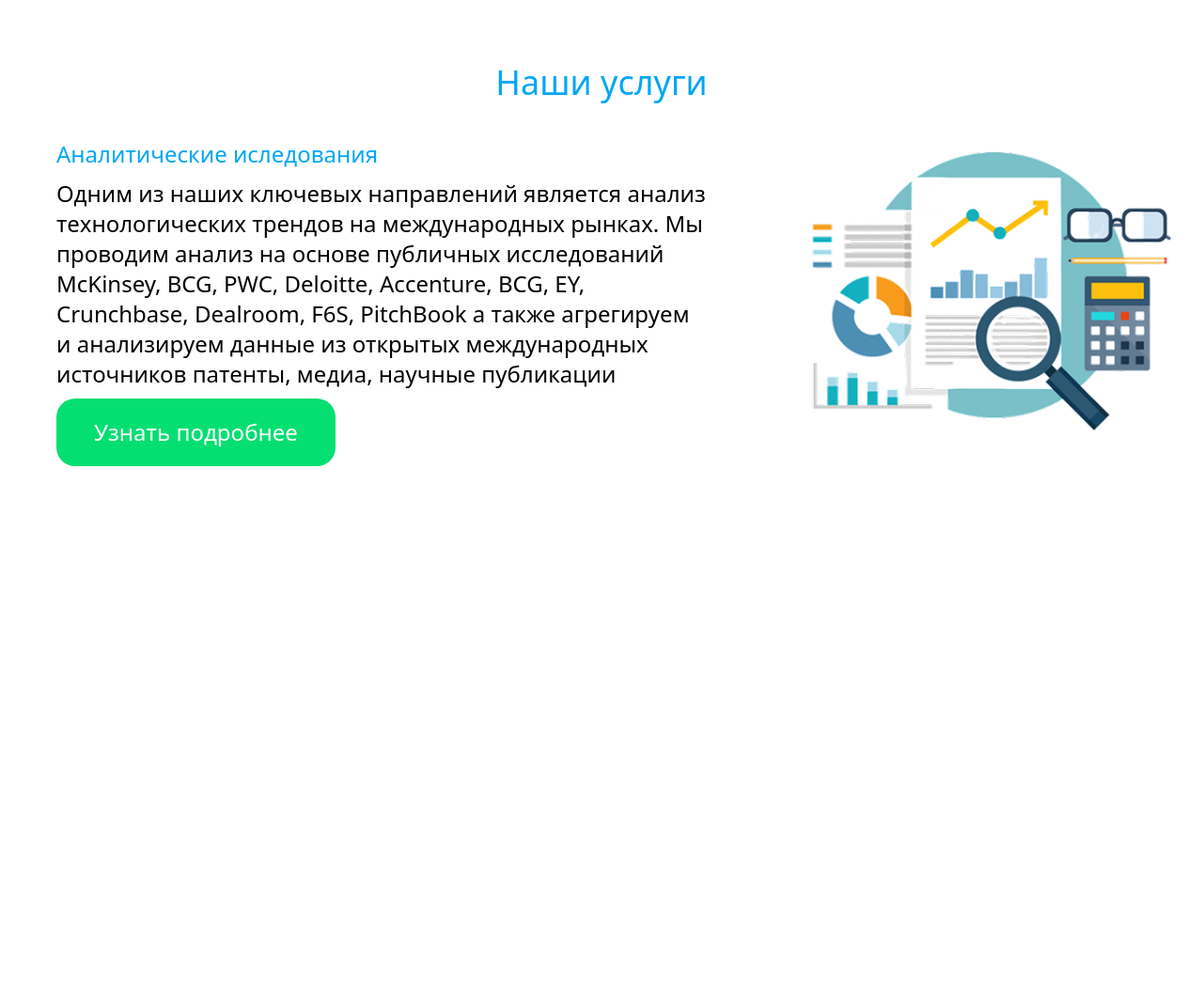
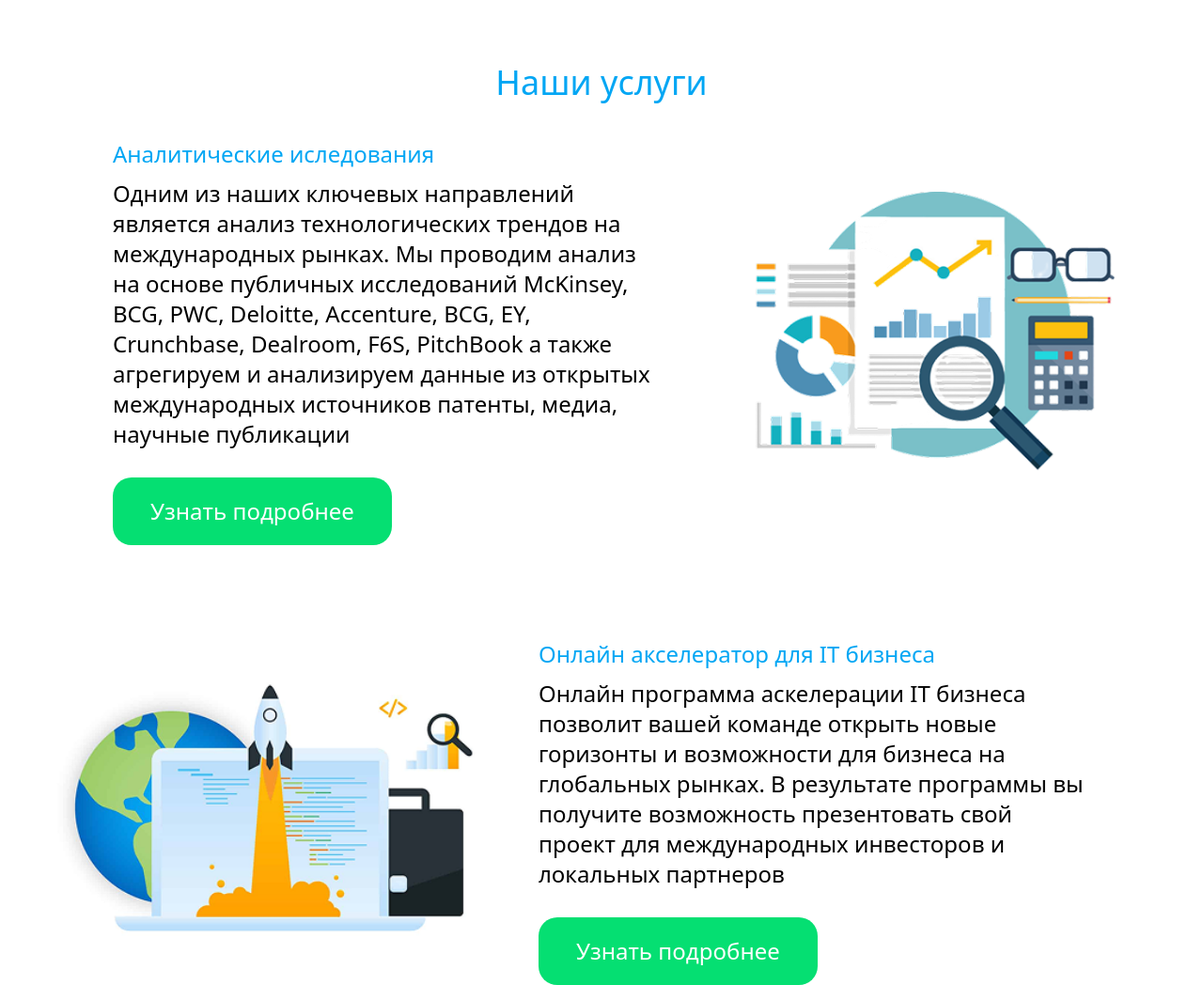
Before and after one commit to Sunat-Ibodov/It--, a website: page src/index.html in a window 1280 px wide. Shown: the part 802-1850 px from the top of the page at 94% size. Before the commit the page ends 1298 px from the top, so only its background shows below. Drawn offline with Linux system fonts and the light colour scheme.

Commit message:
third commit

```diff
--- a/src/index.html
+++ b/src/index.html
@@ -45,15 +45,31 @@
     <div>
         <h1 class="mb-[20px] text-sky-500 text-3xl md:text-3xl lg:text-4xl mt-[70px] text-center">Наши услуги</h1>
 
-        <div class="flex flex-col lg:flex-row-reverse md:items-center">
-            <img src="./images/kisspng-competitor-analysis-market-research-marketing-quan-5b102810d85456 1.png" alt="" class="md:w-[45git0px] h-[300px]">
-            <div class="text-1xl md:text-2xl lg:text-2xl px-[20px] flex flex-col items-center lg:items-start lg:px-[60px]">
+        <div class="flex flex-col lg:flex-row-reverse md:items-center lg:px-[60px]">
+            <img src="./images/kisspng-competitor-analysis-market-research-marketing-quan-5b102810d85456 1.png" alt=""
+                class="md:w-[45git0px] h-[300px]">
+            <div
+                class="text-1xl md:text-2xl lg:text-2xl px-[20px] flex flex-col items-center lg:items-start lg:px-[60px]">
                 <p class="text-sky-500 mb-[10px] text-center mt-[20px] ">Аналитические иследования</p>
-                <p class="text-center lg:text-start">Одним из наших ключевых направлений является анализ технологических трендов на международных рынках.
+                <p class="text-center lg:text-start">Одним из наших ключевых направлений является анализ технологических
+                    трендов на международных рынках.
                     Мы проводим анализ на основе публичных исследований McKinsey, BCG, PWC, Deloitte, Accenture, BCG,
                     EY, Crunchbase, Dealroom, F6S, PitchBook а также агрегируем и анализируем данные из открытых
                     международных источников патенты, медиа, научные публикации</p>
-                    <button class="text-white  outline-0 bg-green-400 py-[20px] px-[40px] rounded-[20px] mt-[10px]">Узнать подробнее</button>
+                <button class="text-white  outline-0 bg-green-400 py-[20px] px-[40px] rounded-[20px] mt-[10px] md:mt-[30px]">Узнать
+                    подробнее</button>
+            </div>
+        </div>
+        <div class="flex flex-col lg:flex-row md:items-center mt-[40px] md:mt-[80px] lg:px-[60px]">
+            <img src="./images/rocket 1.png" alt="" class="md:w-[45git0px] h-[300px]">
+            <div
+                class="text-1xl md:text-2xl lg:text-2xl px-[20px] flex flex-col items-center lg:items-start lg:px-[60px]">
+                <p class="text-sky-500 mb-[10px] text-center mt-[20px] ">Онлайн акселератор для IT бизнеса</p>
+                <p class="text-center lg:text-start">Онлайн программа аскелерации IT бизнеса позволит вашей команде
+                    открыть новые горизонты и возможности для бизнеса на глобальных рынках. В результате программы вы
+                    получите возможность презентовать свой проект для международных инвесторов и локальных партнеров</p>
+                <button class="text-white  outline-0 bg-green-400 py-[20px] px-[40px] rounded-[20px] mt-[10px] md:mt-[30px]">Узнать
+                    подробнее</button>
             </div>
         </div>
     </div>
```
Also changed, not shown: src/output.css.
